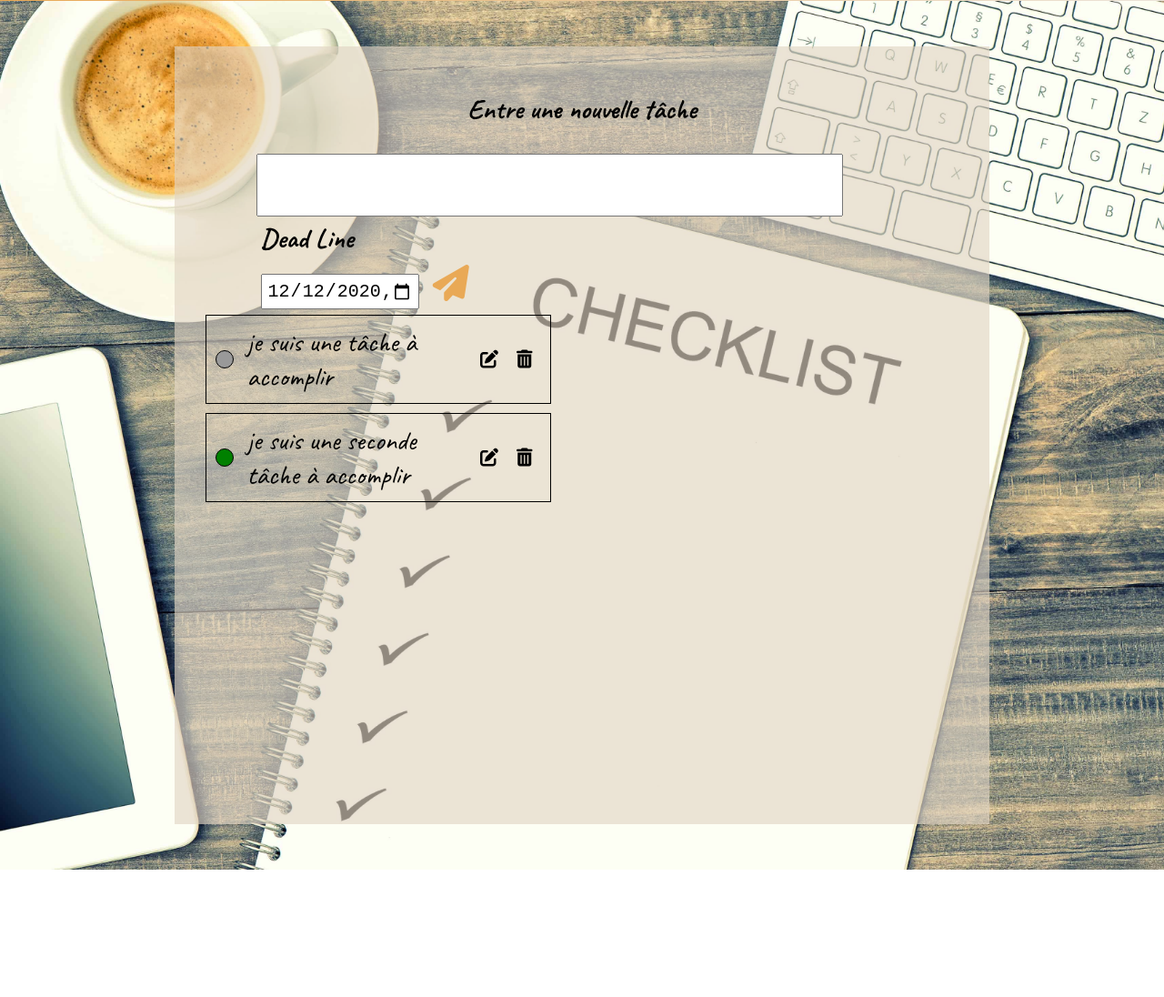
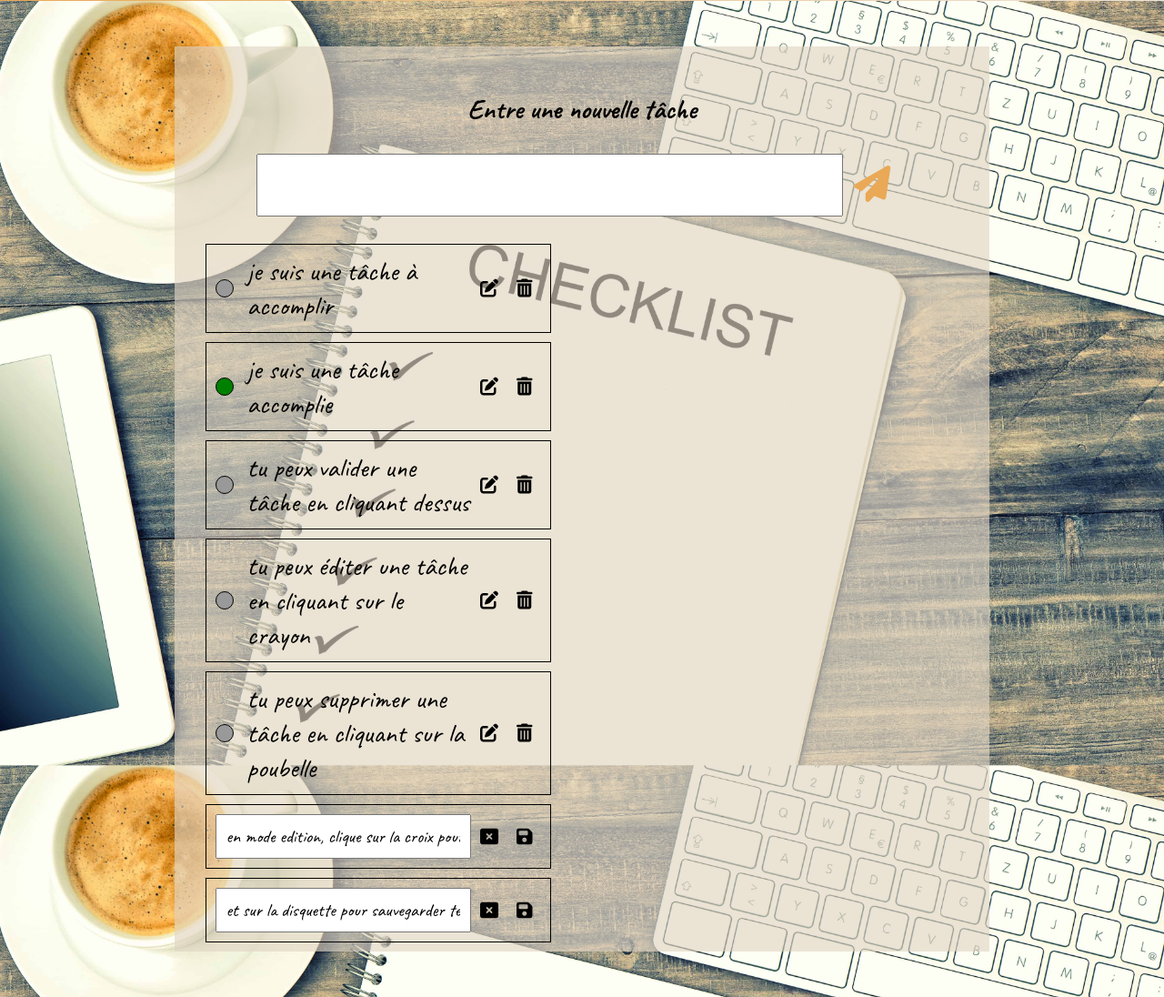
Before and after one commit to GuyVil1/exo-ToDo-List-JS, a plain HTML site: page index.html in a window 1280 px wide. Shown: the part 135-1231 px from the top of the page at 91% size. Before the commit the page ends 1091 px from the top, so only its background shows below. Drawn offline with Linux system fonts and the light colour scheme.

Commit message:
version 1.0.0 100% fonctionnelle

```diff
--- a/index.html
+++ b/index.html
@@ -24,12 +24,11 @@
             <p>Entre une nouvelle tâche</p>
             <form>
                 <input type="text">
-                <div class="date">
+                <!-- <div class="date">
                     <p>Dead Line</p>
-                    <input type="datetime-local" value="2020-12-12T00:30" class="date">
+                    <input type="datetime-local" value="2020-12-12T00:30" class="date"> -->
                     <button><i class="fas fa-paper-plane"></i></button>
-
-                </div>
+                <!-- </div> -->
             </form>
         </div>
         <div class="emptyr"></div>
--- a/js/index.js
+++ b/js/index.js
@@ -27,9 +27,34 @@ window.onload = () => {
             editMode: false
         },
         {
-            text: 'je suis une seconde tâche à accomplir',
+            text: 'je suis une tâche accomplie',
             done: true,
             editMode: false
+        },
+        {
+            text: 'tu peux valider une tâche en cliquant dessus',
+            done: false,
+            editMode: false
+        },
+        {
+            text: 'tu peux éditer une tâche en cliquant sur le crayon',
+            done: false,
+            editMode: false
+        },
+        {
+            text: 'tu peux supprimer une tâche en cliquant sur la poubelle',
+            done: false,
+            editMode: false
+        },
+        {
+            text: "en mode edition, clique sur la croix pour annuler l'édition",
+            done: false,
+            editMode: true
+        },
+        {
+            text: "et sur la disquette pour sauvegarder tes changements",
+            done: false,
+            editMode: true
         }
     ];
 
@@ -93,6 +118,18 @@ window.onload = () => {
         buttonSave.innerHTML = '<i class="fas fa-save"></i>';
         const buttonCancel = document.createElement('button');
         buttonCancel.innerHTML = '<i class="fas fa-window-close"></i>';
+        // Je rajoute un événement sur mon bouton
+        buttonCancel.addEventListener('click', event => {
+            event.stopPropagation();
+            // si j'appuie sur cancel, je rappelle ma fonction togggleEditmode
+            toggleEditMode(index);
+        });
+        // Je rajoute enfin un événement sur mon bouton save
+        buttonSave.addEventListener('click', event => {
+            event.stopPropagation();
+            // J'appelle ma fonction editTodo
+            editTodo(index, input);
+        });
         // Je greffe tout à la liste qui sera créée
         li.append(input, buttonCancel, buttonSave);
         return li;
@@ -124,5 +161,12 @@ window.onload = () => {
         todos[index].editMode = !todos[index].editMode;
         displayTodo();
     };
+    // fonction pour enregistrer la tâche éditée
+    const editTodo = (index, input) => {
+        const value = input.value;
+        todos[index].text = value;
+        todos[index].editMode = false;
+        displayTodo();
+    };
     displayTodo();
 }
--- a/saas/style.scss
+++ b/saas/style.scss
@@ -32,6 +32,7 @@ header{
 .add-task{
     grid-area: add-task;
     background: var(--dark);
+    padding-bottom: 3rem;
     p{
         font-size: 3rem;
         text-align: center;
```
Also changed, not shown: css/style.css, css/style.min.css, dist/css/style.min.css, 3 other files.
